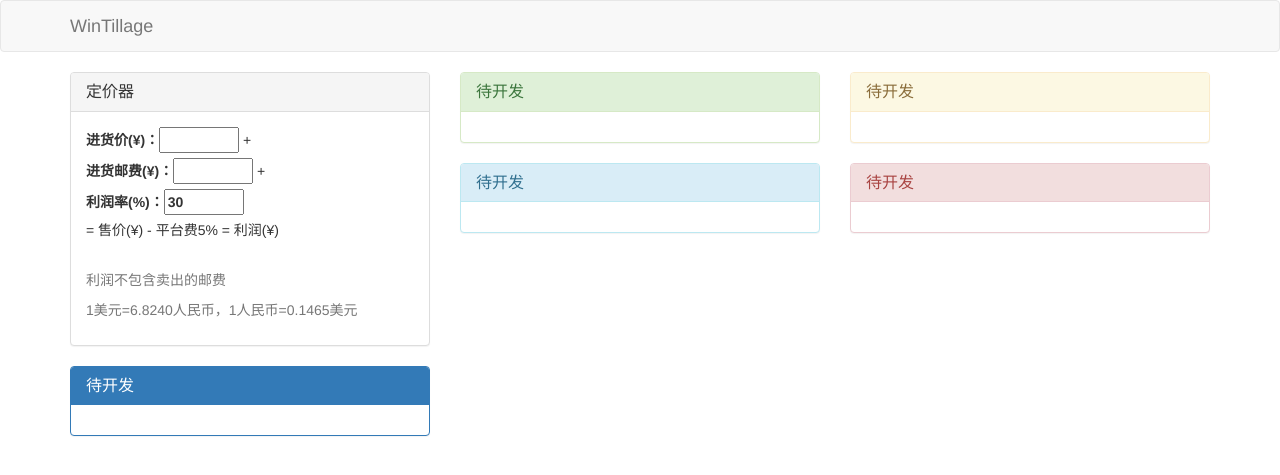
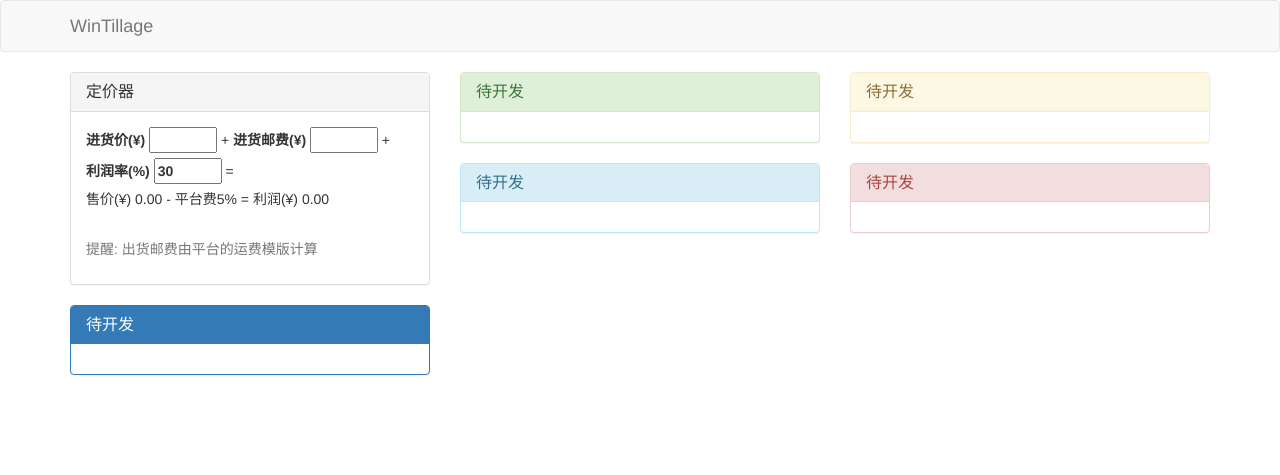
Before and after one commit to tanwei-cc/WinTillage, a Jekyll site: the page built from index.html, in a window 1280 px wide. Shown: the top 475 px of the page. Built offline with Jekyll 4.4.1, drawn with Linux system fonts in a browser that asks for light colours.

Commit message:
No Message.

```diff
--- a/_includes/money-exchange.html
+++ b/_includes/money-exchange.html
@@ -1,26 +1,25 @@
 <div class="money-exchange">
     <label>
-        进货价(¥)：<input class="me-bid" type="number" />
+        进货价(¥) <input class="me-bid" type="number" />
     </label> +
     <label>
-        进货邮费(¥)：<input class="me-express-fee" type="number" />
+        进货邮费(¥) <input class="me-express-fee" type="number" />
     </label> +
     <label>
-        利润率(%)：<input class="me-profit-per" type="number" value="30" />
-    </label>
+        利润率(%) <input class="me-profit-per" type="number" value="30" />
+    </label> =
     <p>
-        = 售价(¥) <span class="me-price"></span> - 平台费5% = 利润(¥)
-        <span class="me-profit"></span>
+        售价(¥) <span class="me-price"></span> - 平台费5% = 利润(¥) <span class="me-profit"></span>
     </p><br>
     <p class="text-muted me-show-price hide">
         售价转换 ¥<span class="me-price"></span> = $<span class="me-price2"></span>
     </p>
     <p class="text-muted">
-        利润不包含卖出的邮费
+        提醒: 出货邮费由平台的运费模版计算
     </p>
-    <p class="text-muted">
+    <!-- <p class="text-muted">
         1美元=6.8240人民币，1人民币=0.1465美元
-    </p>
+    </p> -->
 </div>
 <script>
     $(function() {
--- a/_sass/includes.scss
+++ b/_sass/includes.scss
@@ -1,5 +1,5 @@
 .money-exchange {
     input {
-        width: 80px;
+        width: 68px;
     }
 }
```
Also changed, not shown: other parts of _includes/money-exchange.html (+14 -3 lines), 3 other files. Lines whose indentation alone changed are shown as unchanged.
